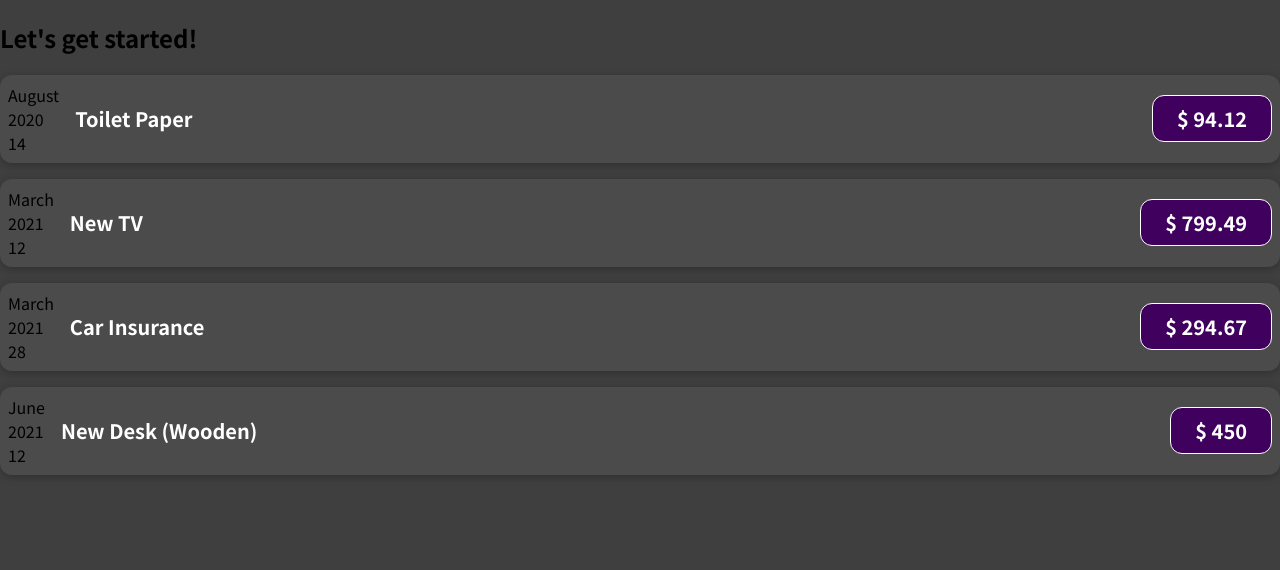
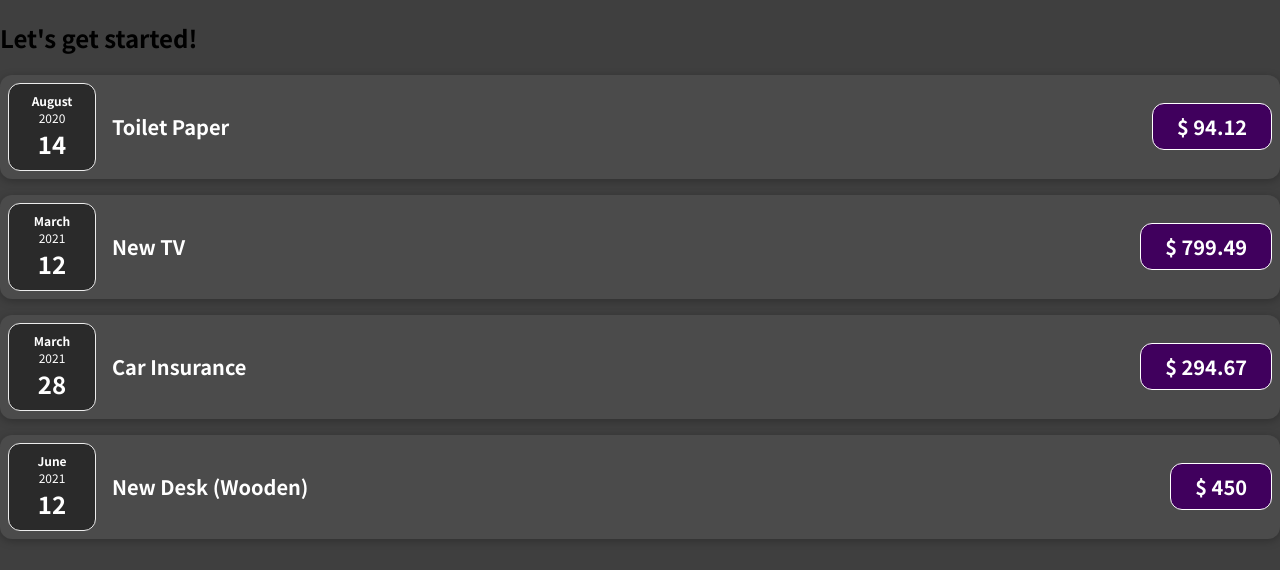
Before and after one commit to ashikahmedfahim/expense-tracker, a React (Create React App) app: page / in a window 1280 px wide. Shown: the top 570 px of the page. Built offline with nearby package versions, Linux system fonts and the light colour scheme.

Commit message:
expense date refactored

```diff
--- /dev/null
+++ b/src/components/ExpenseDate.css
@@ -0,0 +1,26 @@
+.expense-date {
+  display: flex;
+  flex-direction: column;
+  width: 5.5rem;
+  height: 5.5rem;
+  border: 1px solid #ececec;
+  background-color: #2a2a2a;
+  color: white;
+  border-radius: 12px;
+  align-items: center;
+  justify-content: center;
+}
+
+.expense-date__month {
+  font-size: 0.75rem;
+  font-weight: bold;
+}
+
+.expense-date__year {
+  font-size: 0.75rem;
+}
+
+.expense-date__day {
+  font-size: 1.5rem;
+  font-weight: bold;
+}
--- /dev/null
+++ b/src/components/ExpenseDate.js
@@ -0,0 +1,17 @@
+import React from "react";
+import "./ExpenseDate.css";
+
+const ExpenseDate = (props) => {
+  const month = props.date.toLocaleString("en-US", { month: "long" });
+  const day = props.date.toLocaleString("en-US", { day: "2-digit" });
+  const year = props.date.getFullYear();
+  return (
+    <div className="expense-date">
+      <div className="expense-date__month">{month}</div>
+      <div className="expense-date__year">{year}</div>
+      <div className="expense-date__day">{day}</div>
+    </div>
+  );
+};
+
+export default ExpenseDate;
--- a/src/components/ExpenseItem.js
+++ b/src/components/ExpenseItem.js
@@ -1,18 +1,11 @@
 import React from "react";
+import ExpenseDate from "./ExpenseDate";
 import "./ExpenseItem.css";
 
 const ExpenseItem = (props) => {
-  const month = props.date.toLocaleString("en-US", { month: "long" });
-  const day = props.date.toLocaleString("en-US", { day: "2-digit" });
-  const year = props.date.getFullYear();
-
   return (
     <div className="expense-item">
-      <div>
-        <div>{month}</div>
-        <div>{year}</div>
-        <div>{day}</div>
-      </div>
+      <ExpenseDate date={props.date} />
       <div className="expense-item__description">
         <h2>{props.title}</h2>
         <div className="expense-item__price">$ {props.amount}</div>
```
Also changed, not shown: 1 other file (tests, documents, lock files or other folders).
